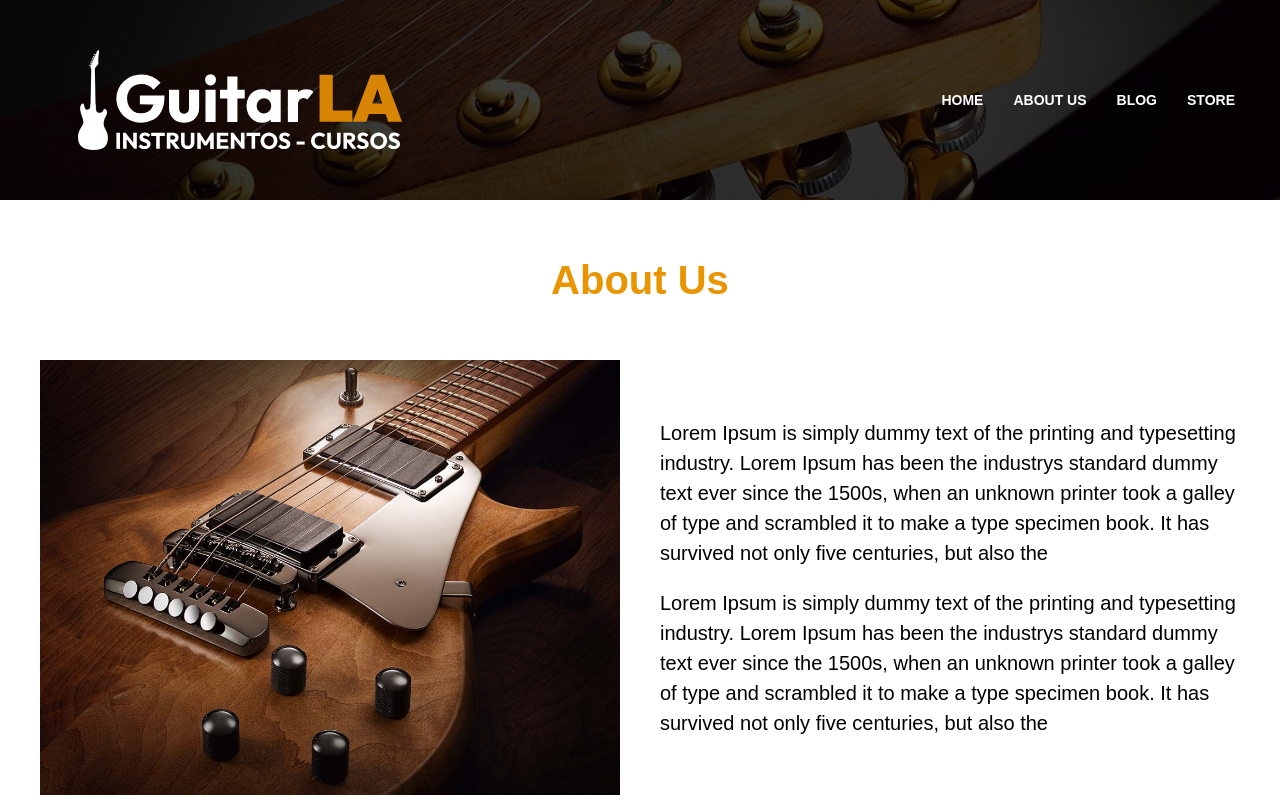
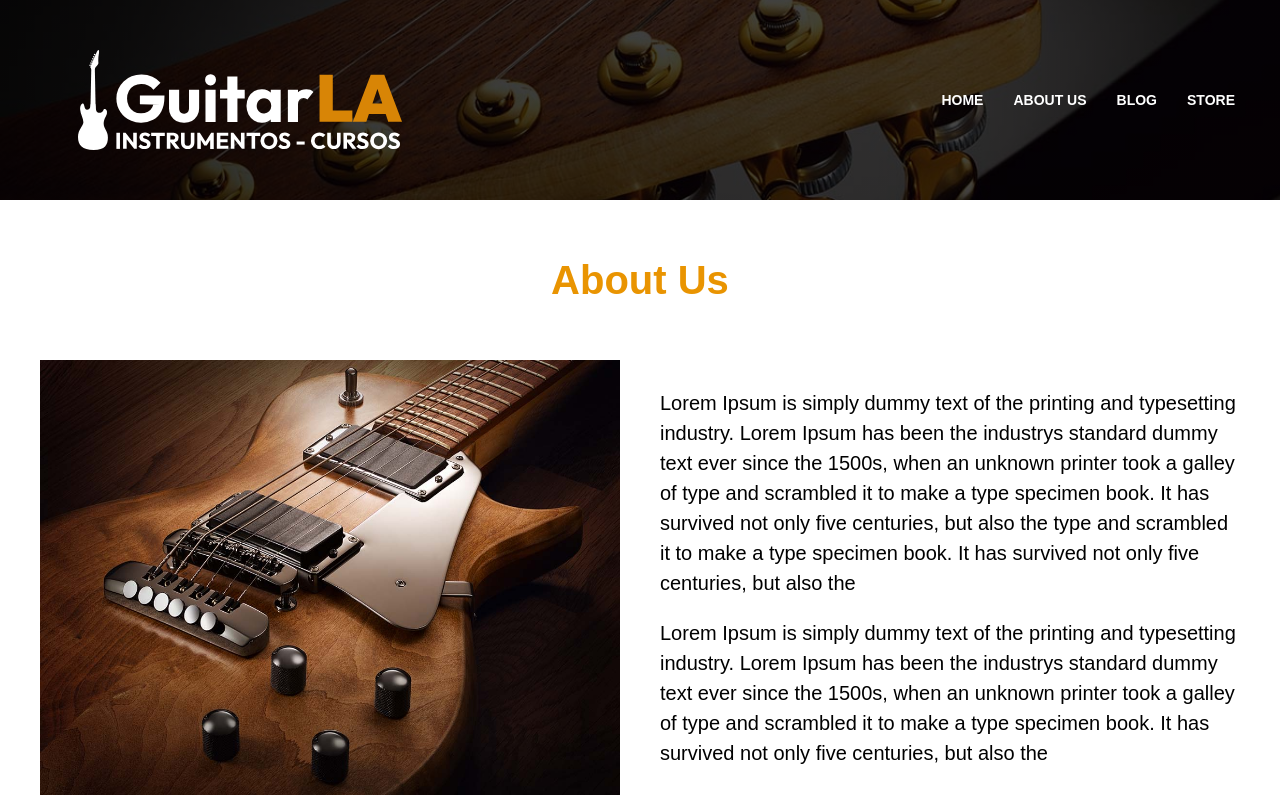
Before and after one commit to jcromerohdz/guitarla-next, a Next.js app: page /aboutus in a window 1280 px wide. Shown: the top 800 px of the page. Built offline with nearby package versions, Linux system fonts and the light colour scheme.

Commit message:
Adding more content to the About Us Page

```diff
--- a/pages/aboutus.js
+++ b/pages/aboutus.js
@@ -19,6 +19,7 @@ const Aboutus = () => {
               Lorem Ipsum is simply dummy text of the printing and typesetting industry. Lorem Ipsum has
               been the industrys standard dummy text ever since the 1500s, when an unknown printer took a galley of
               type and scrambled it to make a type specimen book. It has survived not only five centuries, but also the
+              type and scrambled it to make a type specimen book. It has survived not only five centuries, but also the
             </p>
             <p>
               Lorem Ipsum is simply dummy text of the printing and typesetting industry. Lorem Ipsum has
```
